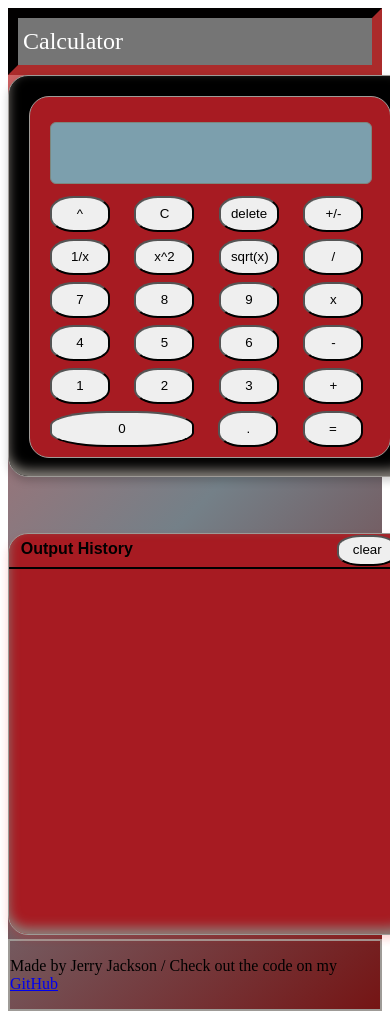
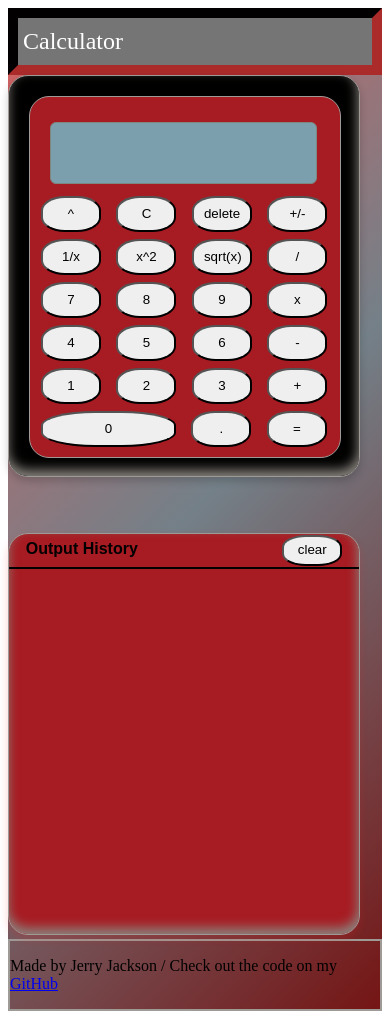
Before and after one commit to jerrylj2/Calculator, a Flask app: page / in a window 390 px wide. Run offline with Flask 2, Linux system fonts and the light colour scheme; lists and menus that the app fills with data are empty.

Commit message:
Resizing app for mobile phones

```diff
--- a/static/css/site.css
+++ b/static/css/site.css
@@ -14,7 +14,7 @@
 .outer-box {
     display: inline-block;
     font-family: 'Orbitron', sans-serif;
-    width: 400px;
+    width: 350px;
     height: 400px;
     vertical-align: top;
     margin-bottom: 15%;
@@ -27,7 +27,7 @@
 
 .inner-box {
     font-family: 'Orbitron', sans-serif;
-    width: 360px;
+    width: 310px;
     height: 360px;
     margin: 20px 0px 0px 20px;
     border: 1px solid #9e9b97;
@@ -38,7 +38,7 @@
 .output-box {
     display: inline-block;
     font-family: 'Orbitron', sans-serif;
-    width: 400px;
+    width: 350px;
     height: 400px;
     margin-right: 5%;
     border: 1px solid #9e9b97;
@@ -49,7 +49,7 @@
 
 .screen {
     height: 60px;
-    width: 320px;
+    width: 265px;
     border: 1px solid #7c877f;
     background: #7aa9b8ee;
     margin: 25px 20px 5px 20px;
@@ -57,9 +57,9 @@
   }
 
 .main-screen {
-    width: 300px;
+    width: 240px;
     height: 22px;
-    padding: 10px 5px;
+    padding: 10px 12px;
     font-size: 20px;
     text-align: right;
   }
@@ -76,12 +76,12 @@ button {
     padding: 10px 10px;
     width: 60px;
     line-height: 12px;
-    margin: 7px 0px 0px 20px;
+    margin: 7px 0px 0px 11px;
     border-radius: 40%;
   }
 
 .btn-zero {
-    width: 144px;
+    width: 135px;
   }
 
 table {
@@ -104,7 +104,7 @@ th {
 .clear-history {
   line-height: 0px;
   padding: 1em;
-  margin: 0px 0px 0px 200px;
+  margin: 0px 0px 0px 140px;
 }
 
 footer {
```
